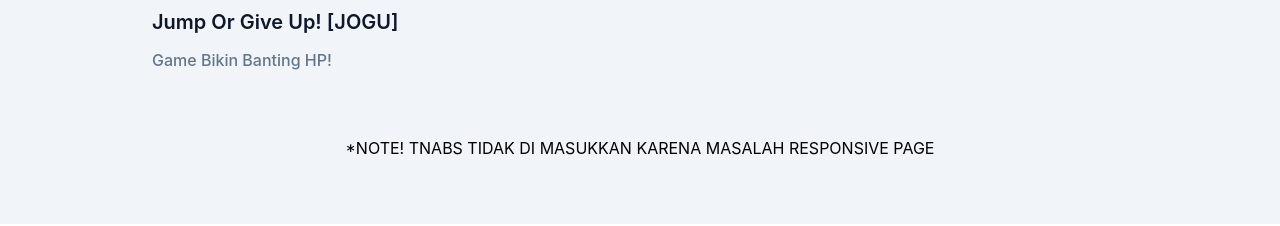
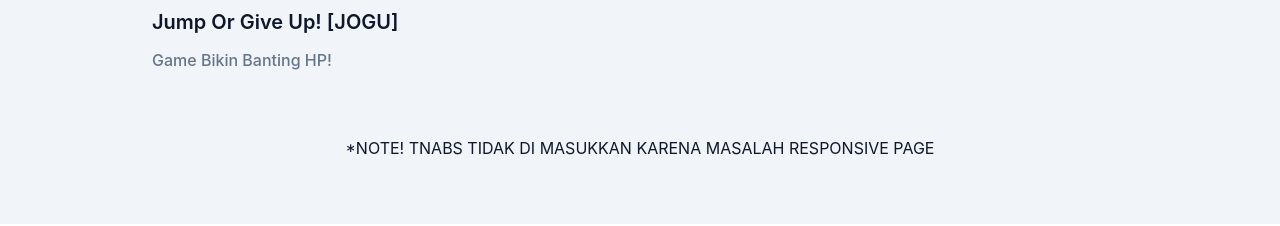
Before and after one commit to Webdev1121/andylukito, a website: page new/index.html in a window 1280 px wide. Shown: the part 2400-2626 px from the top of the page. Drawn offline with Linux system fonts and the light colour scheme.

Commit message:
Update index.html

```diff
--- a/new/index.html
+++ b/new/index.html
@@ -201,7 +201,7 @@
 		</div>
 	      </div>
 	    </div>
-	    <p class="text-center">*NOTE! TNABS TIDAK DI MASUKKAN KARENA MASALAH RESPONSIVE PAGE</p>
+	    <p class="text-center dark:text-white text-dark">*NOTE! TNABS TIDAK DI MASUKKAN KARENA MASALAH RESPONSIVE PAGE</p>
 				</div>
 			    </div>
 		    </div>
```
